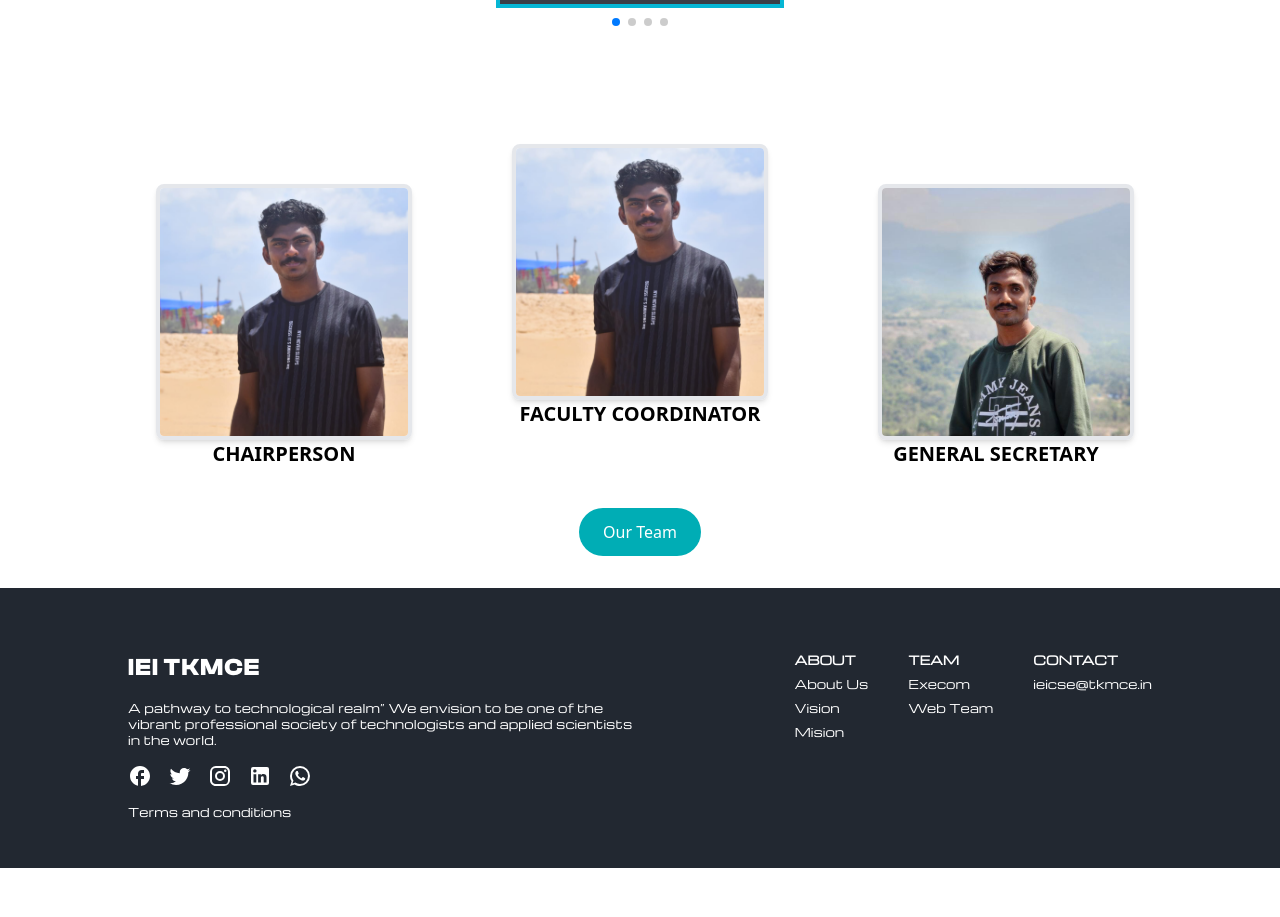
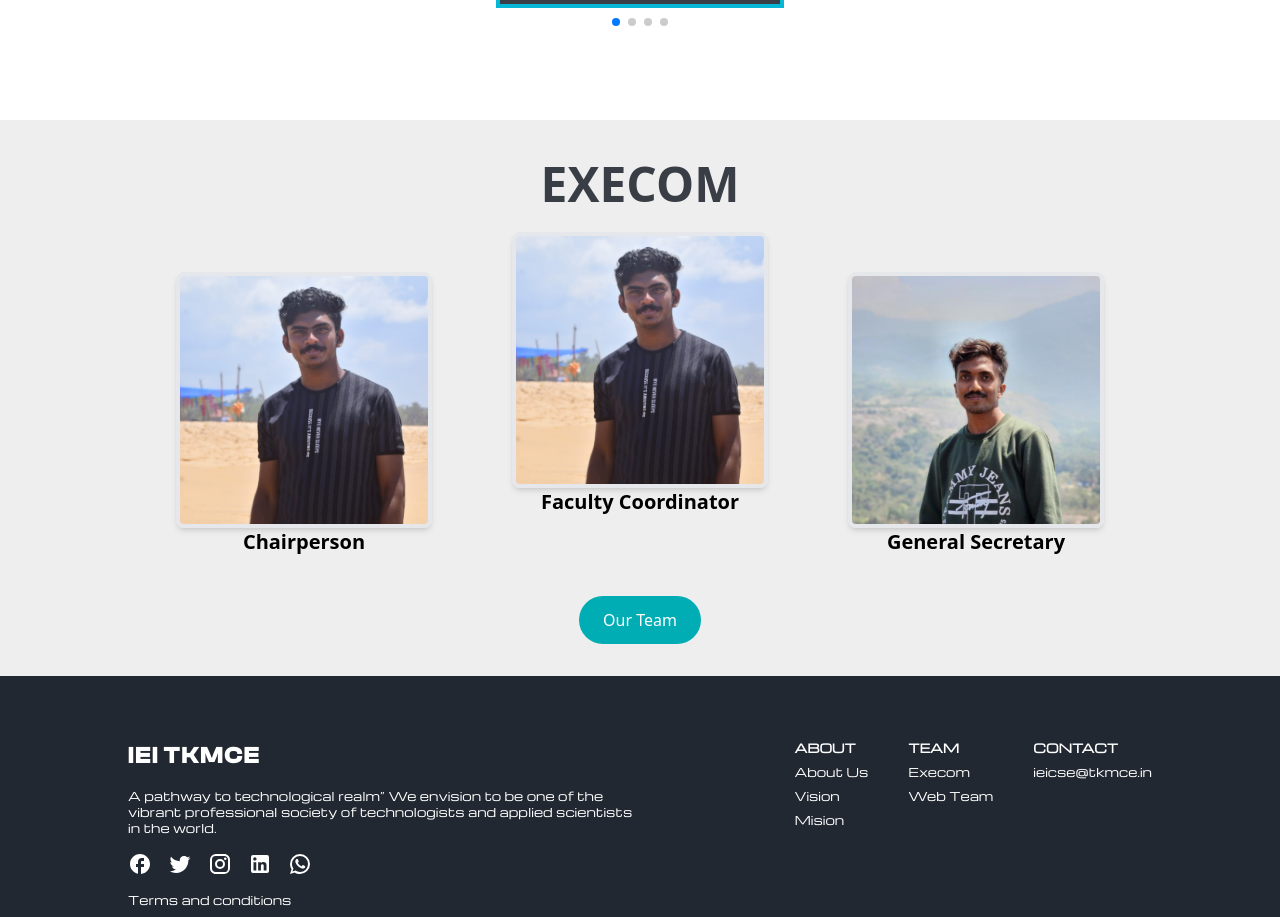
Before and after one commit to agastus047/iei-cse-tkmce, a Next.js app: page / in a window 1280 px wide. Shown: the part 3680-4597 px from the top of the page. Before the commit the page ends 4548 px from the top, so only its background shows below. Built offline with nearby package versions, Linux system fonts and the light colour scheme.

Commit message:
execom container update2

```diff
--- a/src/components/ExecomContainer.jsx
+++ b/src/components/ExecomContainer.jsx
@@ -4,24 +4,26 @@ import Link from 'next/link';
 
 const ExecutiveTeam = () => {
   return (
-    <div className="flex flex-col items-center justify-center bg-white">
-      <div className="grid grid-cols-1 sm:grid sm:grid-cols-3 lg:grid-cols-3 gap-4 md:gap-8">
+    <div className="flex flex-col items-center justify-center bg-hero-bg">
+      <div className="text-5xl mx-auto mt-10  font-bold text-[#393E46]">EXECOM</div>
+      <div className="grid grid-cols-1 sm:grid sm:grid-cols-3 lg:grid-cols-3 gap-1 md:gap-8">
+
         <div className="mt-0 md:mt-10 rounded-lg overflow-hidden p-6 mx-auto">
 
           <img src='/assets/execommember/Sanjay S J.jpg' className="border-4 border-cyanblue shadow-md  w-48 h-48 md:w-64 md:h-64 object-cover rounded-lg" />
-          <h2 className="text-xl font-semibold mb-4 text-center">CHAIRPERSON</h2>
+          <h2 className="text-xl font-semibold mb-4 text-center">Chairperson</h2>
 
         </div>
         <div className="rounded-lg overflow-hidden p-6 mx-auto">
 
-          <img src='/assets/execommember/Sanjay S J.jpg' className="ml-5 md:ml-0 border-4 border-cyablue shadow-md w-48 h-48 md:w-64 md:h-64 object-cover rounded-lg" />
-          <h2 className="text-xl font-semibold mb-4 text-center">FACULTY COORDINATOR</h2>
+          <img src='/assets/execommember/Sanjay S J.jpg' className="border-4 border-cyanblue shadow-md w-48 h-48 md:w-64 md:h-64 object-cover rounded-lg" />
+          <h2 className="text-xl font-semibold mb-4 text-center ml-4 md:ml-0">Faculty Coordinator</h2>
 
         </div>
         <div className="mt-0 md:mt-10 rounded-lg overflow-hidden p-6 mx-auto">
 
-          <img src='/assets/execommember/Mohammed sinan pakkada .jpg' className="ml-5 border-4 border-cyablue shadow-md  w-48 h-48 md:w-64 md:h-64 object-cover rounded-lg" />
-          <h2 className="text-xl font-semibold mb-4 text-center">GENERAL SECRETARY</h2>
+          <img src='/assets/execommember/Mohammed sinan pakkada .jpg' className="border-4 border-cyanblue shadow-md  w-48 h-48 md:w-64 md:h-64 object-cover rounded-lg" />
+          <h2 className="text-xl font-semibold mb-4 text-center ml-4 md:ml-0">General Secretary</h2>
 
         </div>
       </div>
```
